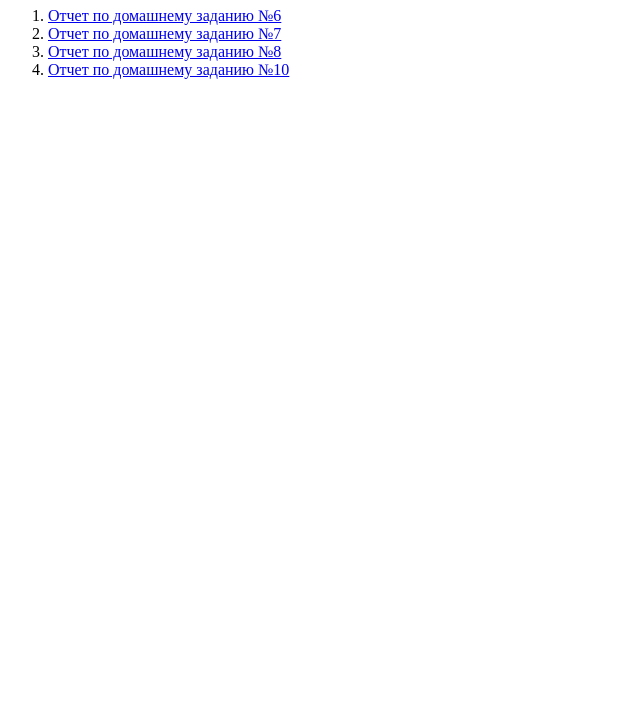
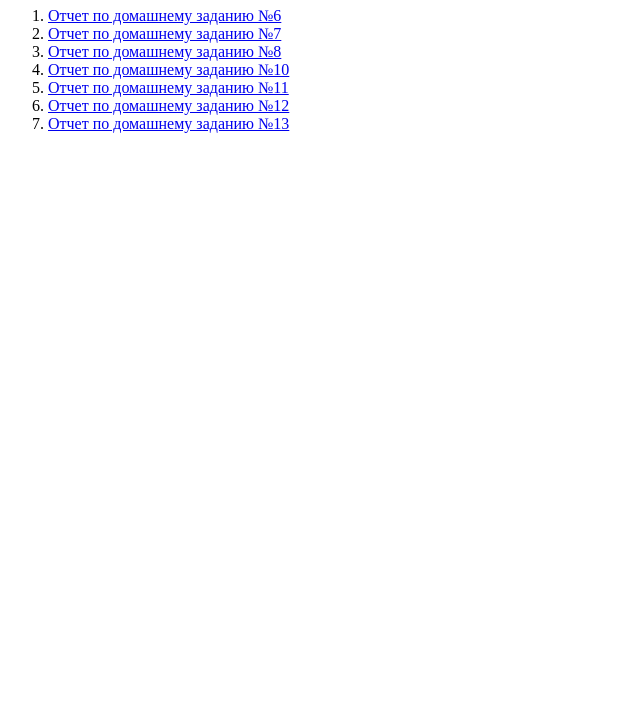
Before and after one commit to sskatkov/DIP_reports, a plain HTML site: page index.html in a window 1280 px wide. Shown: the part 73-800 px from the top of the page, without its empty margins (0-640 px from the left). Drawn offline with Linux system fonts and the light colour scheme.

Commit message:
Add lab11, 12, 13 to html

```diff
--- a/index.html
+++ b/index.html
@@ -24,6 +24,9 @@
 <li><a href="lab7/html/lab7.html">Отчет по домашнему заданию №7</a></li>
 <li><a href="lab8/html/lab8.html">Отчет по домашнему заданию №8</a></li>
 <li><a href="lab10/html/lab10.html">Отчет по домашнему заданию №10</a></li>
+<li><a href="lab10/html/lab11.html">Отчет по домашнему заданию №11</a></li>
+<li><a href="lab10/html/lab12.html">Отчет по домашнему заданию №12</a></li>
+<li><a href="lab10/html/lab13.html">Отчет по домашнему заданию №13</a></li>
 </ol>
 </body>
 </html>
```
